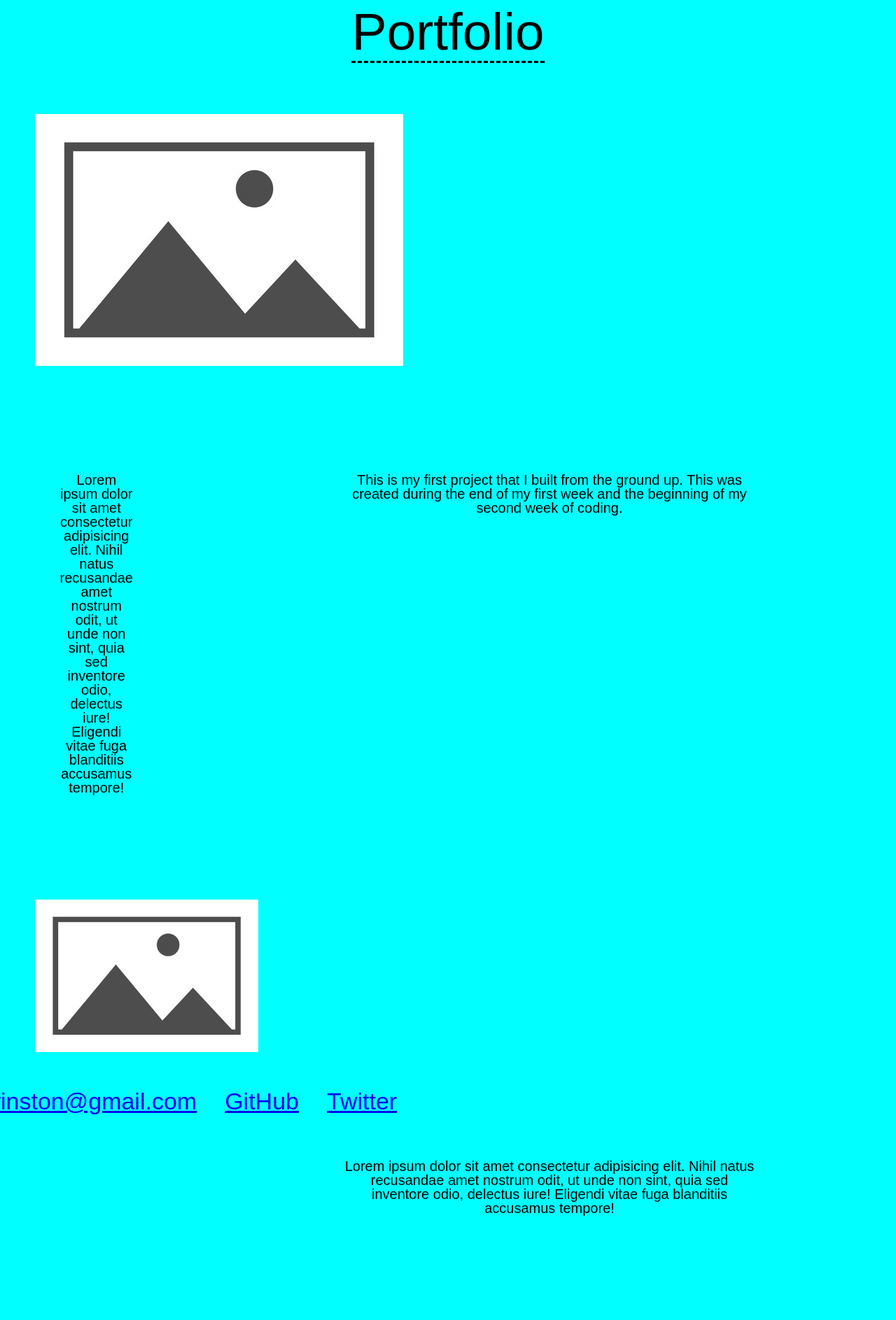
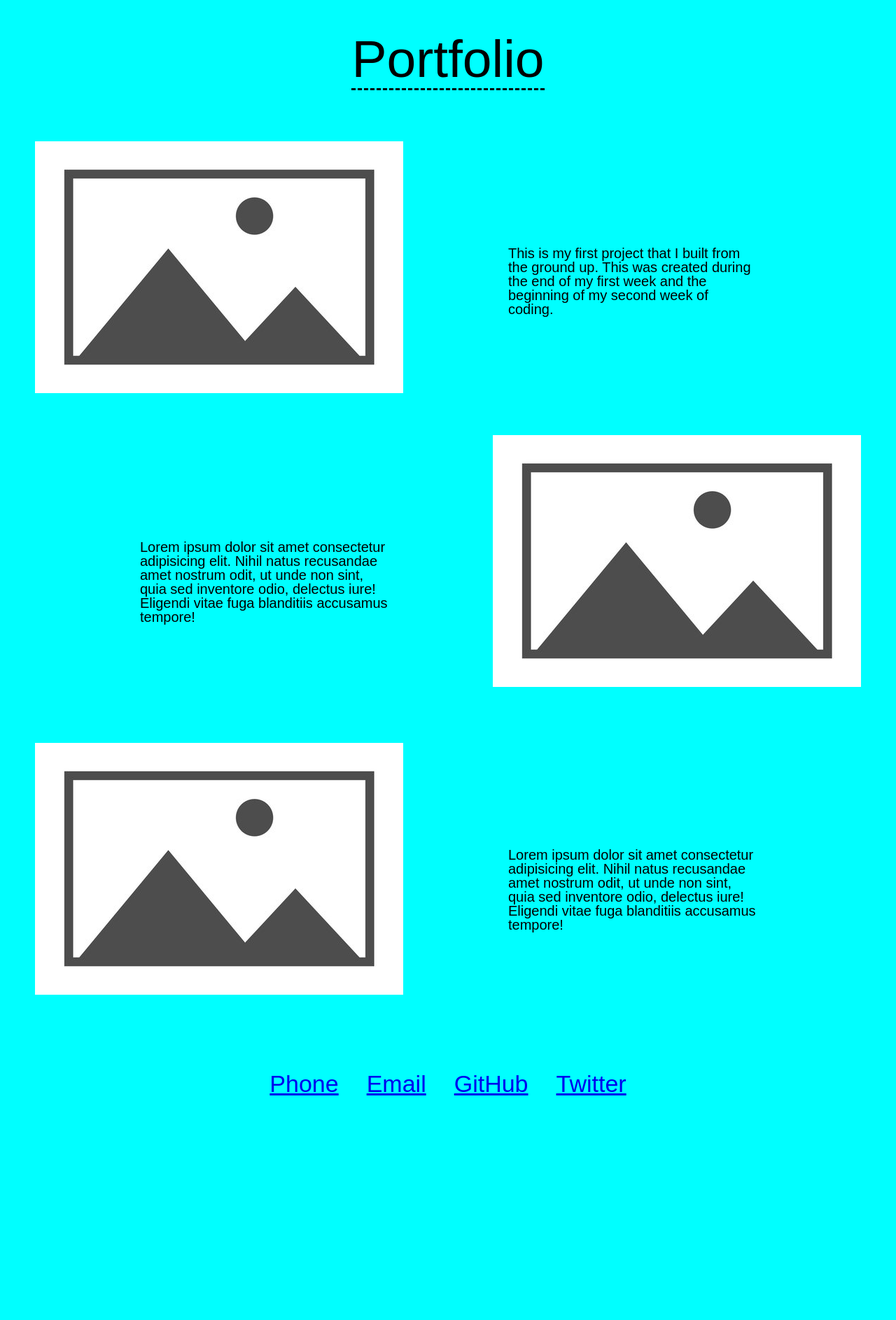
Before and after one commit to Schtitle24/coding-from-scratch, a plain HTML site: page index.html in a window 1280 px wide. Shown: the part 602-2489 px from the top of the page at 70% size. After the commit the page ends 2228 px from the top, so only its background shows below. Drawn offline with Linux system fonts and the light colour scheme.

Commit message:
submittable

```diff
--- a/Assets/css/style.css
+++ b/Assets/css/style.css
@@ -2,11 +2,6 @@
   --background: aqua;
   --nav-bar: blueviolet;
 }
-
-*{
-
-}
-
 html {
   scroll-behavior: smooth;
 }
@@ -27,8 +22,15 @@ body {
   background-color: aqua;
 }
 
-li {
+article {
+  display: flex;
+}
+
+li:not(:last-of-type) {
   margin-right: 40px;
+}
+
+Li {
   font-size: 41px;
 
 }
@@ -38,8 +40,6 @@ ul {
 }
 
 main {
-  display: flex;
-  justify-content: left;
   font-size: 95px;
   font-weight: 200;
   padding-top: 150px;
@@ -60,9 +60,7 @@ span {
   border-bottom: 3px dashed black;
 }
 .projects p {
-  max-width: 50%;
-  text-align: center;
-  height: 50%;
+  max-width: 50%
 }
 .nav-pop {
   display: flex;
@@ -95,6 +93,23 @@ span {
   font-size: 34px;
 }
 
+.project-1 {
+  display:flex
+}
+
+.project-2 {
+  display: flex;
+  margin-top: 20px;
+}
+
+.project-3 {
+  display: flex;
+  margin-top: 20px;
+}
+
+.project-2 a {
+  order: 2;
+}
 #avatar {
   justify-content: flex-end;
   width: 90px;
@@ -121,36 +136,44 @@ span {
 #about {
   display: flex;
   font-size: 26px;
+  text-align: center;
  justify-content: center;
   flex-wrap: wrap;
   margin-top: 30px;
 }
 #name {
   margin-left: 5%;
-
+  text-align: center;
   margin-top: 35px;
   flex-wrap: nowrap;
 }
 
 #project-1-img {
-  /* flex-shrink: 1; */
+  display: flex;
+  flex: auto;
 
 }
 
 #project-2-img {
- display: flex;
- max-width: 85%;
+  display: flex;
+  flex: auto;
+
+
  /* flex-shrink: 1; */
 }
 
 #project-3-img {
-  max-width: 27%;
-  /* flex-shrink: 1; */
+  display: flex;
+  flex: auto;
+  text-align: center;
+  justify-content: center;
 
 }
 #project-1-desc, #project-3-desc {
-float: right;
+/* float: right; */
 flex-wrap: nowrap;
+justify-content: center;
+align-items: center;
 padding: 150px;
 font-size: 20px;
 }
@@ -161,26 +184,40 @@ align-items: center;
 padding: 150px;
 font-size: 20px;
 }
-#project-2 {
-  display: flex;
-  flex-direction: row-reverse;
-  justify-content: space-between;
-}
+
 
 @media screen and (max-width: 992px) {
-  .projects {
-    width: 50%;
+
   }
-}
 
+/* changing flex direction to column so that text shows beneath images */
 @media screen and (max-width: 762px) {
-  .projects {
-    width: 30%;
+  .project-1 {
+    flex-direction: column;
+    text-align: center;
+  }
+  .project-2 {
+    flex-direction: column-reverse;
+  }
+  .project-3 {
+    flex-direction: column;
   }
 }
 
 @media screen and (max-width: 576px) {
-  .projects  {
-    width: 100vw;
+  .project-1  {
+    flex-direction: column;
+    padding-right: 15px;
+    align-items: center;
+  }
+  .project-2  {
+    flex-direction: column-reverse;
+    text-align: center;
+    align-items: center;
+  }
+  .project-3  {
+    flex-direction: column;
+    text-align: center;
+    align-items: center;
   }
 }
--- a/index.html
+++ b/index.html
@@ -2,12 +2,13 @@
 <html lang="en">
 <head>
   <meta charset="UTF-8">
-  <meta name="viewport" content="width=device-width, initial-scale=1.0">
+  <meta name="viewport" content="width=device-width,initial-scale=1.0">
   <link rel="stylesheet" href="./Assets/css/reset.css">
   <link rel="stylesheet" href="./Assets/css/style.css">
   <title>Winston's Portfolio</title>
 </head>
 
+<body>
   <header>
     <img id="avatar" src="./Assets/Images/logo.jpg" alt="Winston &OpenCurlyQuote;Schtitle24 &CloseCurlyQuote; Steidley">
       <ul class="nav-pop">
@@ -31,41 +32,38 @@
     <div id="about">
       <p>I am a budding developer based out of Austin, Texas.<br>Exploring the wonders of both front end and back end <br>developement to help hone my passion. Please enjoy my portfolio and <br>feel free to contact me at the methods provided</p>
     </div>
-  </main>
     <h2><span>Portfolio</span></h2>
     <div class="projects">
-      <article id="project-1">
+      <article class="project-1">
         <a href="https://schtitle24.github.io/coding-from-scratch/" target="_blank"><img id="project-1-img" src="./Assets/Images/placeholder.jpg" alt="Winston's first coding project"></a>
         <p id="project-1-desc">This is my first project that I built from the ground up. This was created during the end of my first week and the beginning of my second week of coding.</p>
       </article>
-      <article id="project-2">
+      <article class="project-2">
         <a href="https://google.com" target="_blank"><img id="project-2-img" src="./Assets/Images/placeholder.jpg" alt="Winston's second coding project"></a>
         <p id="project-2-desc">Lorem ipsum dolor sit amet consectetur adipisicing elit. Nihil natus recusandae amet nostrum odit, ut unde
           non sint, quia sed inventore odio, delectus iure! Eligendi vitae fuga blanditiis accusamus tempore! </p>
       </article>
-      <article id="project-3">
+      <article class="project-3">
           <a href="https://google.com" target="_blank"> <img id="project-3-img" src="./Assets/Images/placeholder.jpg" alt="Winston's third coding project"></a>
           <p id="project-3-desc">Lorem ipsum dolor sit amet consectetur adipisicing elit. Nihil natus recusandae amet nostrum odit, ut unde
             non sint, quia sed inventore odio, delectus iure! Eligendi vitae fuga blanditiis accusamus tempore! </p>
       </article>
     </div>
-</body>
+    </main>
+    <footer>
       <address>
-  <footer>
     <ul class="b-nav">
       <li id="phone">
-         <a href="tel.7136706426"> 713-670-6426</a>
+         <a href="tel:7136706426"> Phone</a>
       </li>
       <li>
-        <a href="mailto:steidley.winston@gmail.com"> Steidley.winston@gmail.com</a>
+        <a href="mailto:steidley.winston@gmail.com"> Email</a>
       </li>
       <li><a href="https://github.com/Schtitle24" target="_blank">GitHub</a>
       </li>
       <li><a href="https://twitter.com/schtitle24" target="_blank">Twitter</a></li>
     </ul>
+  </address>
 </footer>
-</address>
-<body>
-
 </body>
 </html>
```
Lines whose indentation alone changed are shown as unchanged.
